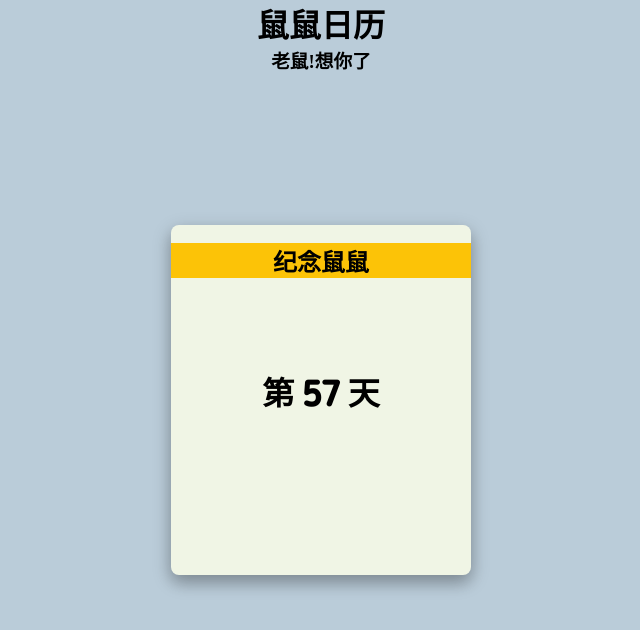
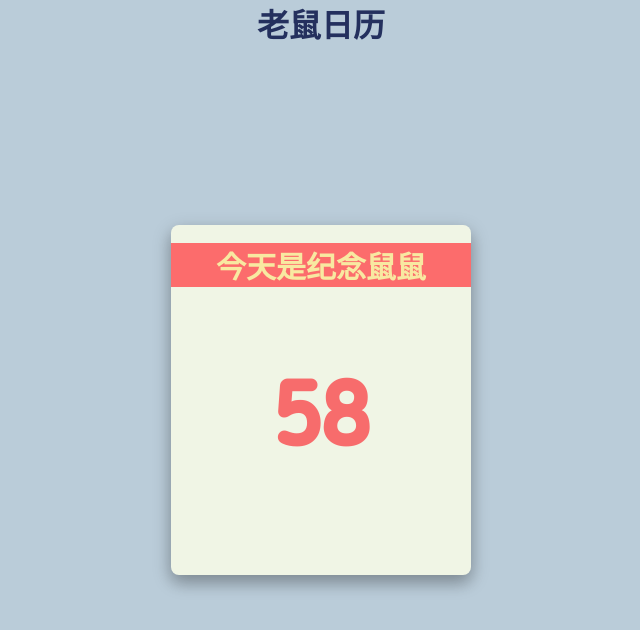
Before and after one commit to wanyyq/wanyyq.github.io, a plain HTML site: page mouse/mouse.html in a window 1280 px wide. Shown: the whole page, without its empty margins (319-959 px from the left). Drawn offline with Linux system fonts and the light colour scheme.

Commit message:
Add files via upload

```diff
--- a/mouse/mouse.html
+++ b/mouse/mouse.html
@@ -7,6 +7,7 @@
     <title>纪念鼠鼠</title>
     <style>
         *{
+            color:#24305e;
             padding: 0;
             margin: 0;
             background-image:linear-gradient(#baccd9, #baccd9);
@@ -35,21 +36,24 @@
            border-radius: 8px;box-shadow: 0 8px 16px 0 rgba(0,0,0,0.2), 0 6px 20px 0 rgba(0,0,0,0.19);
         }
         .number{
+           font-size:80px;
+           color:#f76c6c;
            font-family: 'nums', sans-serif;
            background-image:linear-gradient(#f0f5e5, #f0f5e5);
 
         }
         .big{
-           background-image:linear-gradient(#fcc307, #fcc307);
+           font-size:30px;
+           color:#f8e9a1;
+           background-image:linear-gradient(#fc6c6c, #fc6c6c);
         }
     </style>
 </head>
 <body>
-  <h1 align="center">鼠鼠日历</h1>
-  <h3 align="center">老鼠!想你了</h3>
+  <h1 align="center">老鼠日历</h1>
   <div class = "mains">
       </br>
-      <h2 class = "big">纪念鼠鼠</h1>
+      <h2 class = "big">今天是纪念鼠鼠</h1>
       </br>
       </br>
       </br>
@@ -61,8 +65,8 @@
       const currentDate = new Date();
       const targetDate = new Date('2024-08-31');
       const timeDifference = currentDate.getTime() - targetDate.getTime();
-      const daysPassed = Math.floor(timeDifference / (1000 * 60 * 60 * 24));
-      document.getElementById("result").innerHTML ="第 " + daysPassed + " 天";
+      const daysPassed = Math.floor(timeDifference / (1000 * 60 * 60 * 24)+1);
+      document.getElementById("result").innerHTML =daysPassed;
   </script>
 </body>
 </html>
```
